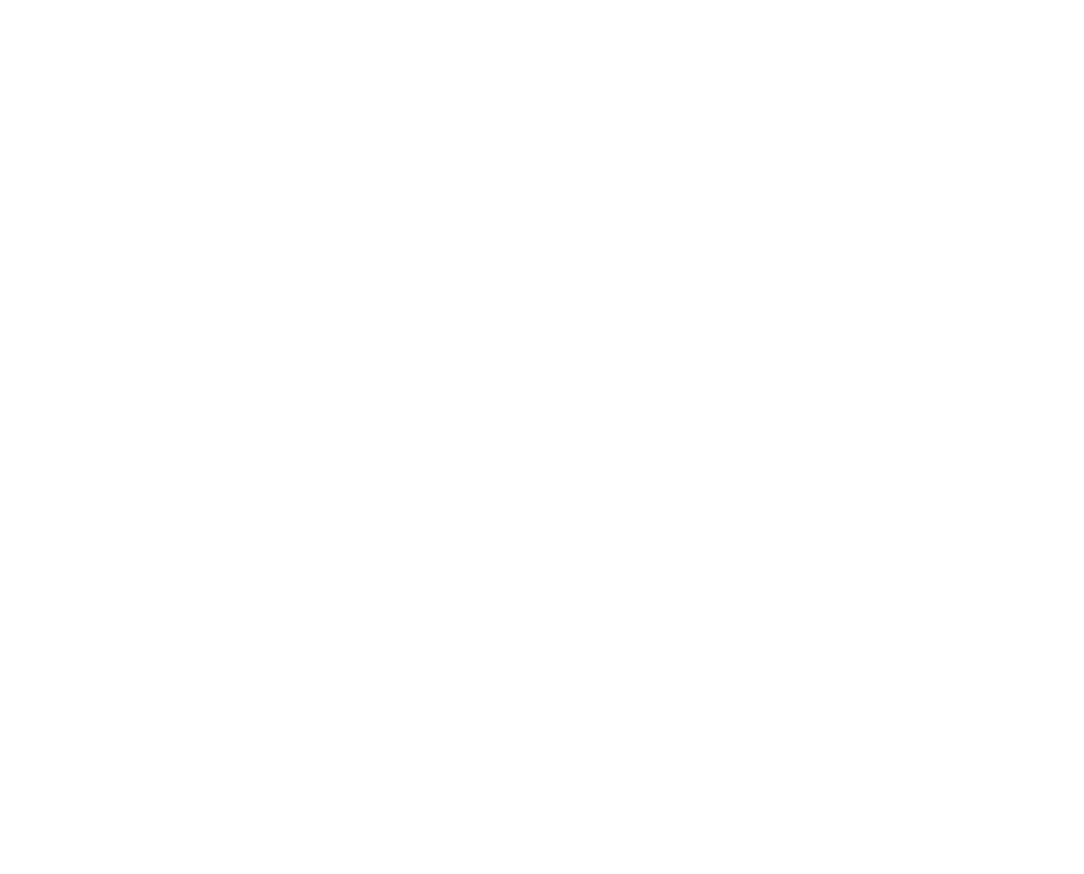
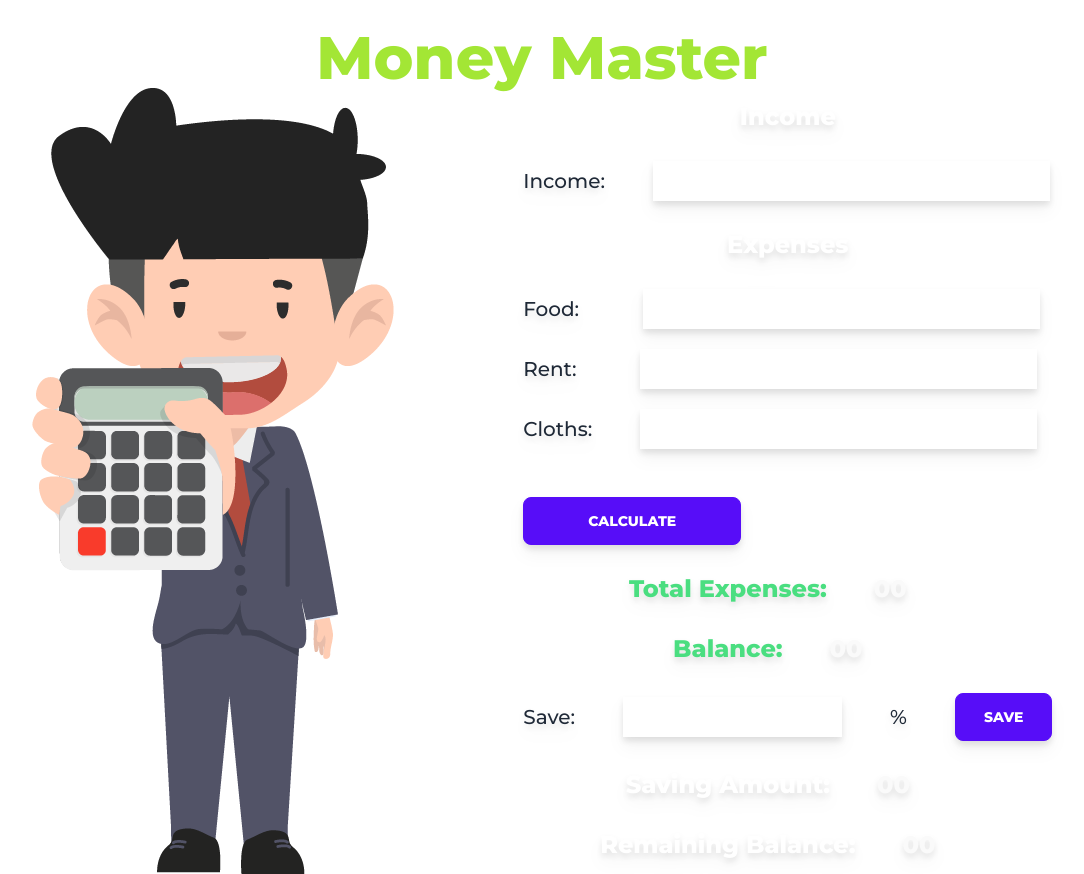
Before and after one commit to aqibanafi/money-master-project, a plain HTML site: page index.html in a window 1280 px wide. Shown: the whole page, without its empty margins (98-1182 px from the left). Before the commit the page ends 800 px from the top, so only its background shows below. Drawn offline with nearby package versions, Linux system fonts and the light colour scheme.

Commit message:
basic html

```diff
--- a/index.html
+++ b/index.html
@@ -10,6 +10,52 @@
     <script src="https://cdn.tailwindcss.com"></script>
 </head>
 <body>
+    <section class="container mx-auto">
+        <h1 class="text-6xl font-bold text-lime-400 text-center mt-7">Money Master</h1>
+        <div class="flex justify-evenly">
+            <div>
+                <img src="img/hero-image.png" alt="">
+            </div>
+            <div class="calculation-box flex">
+                <div class="drop-shadow-lg flex-cols justify-center items-center">
+                    <div class="flex-cols justify-center items-center income">
+                        <h2 class="text-center text-2xl font-semibold text-white mb-7">Income</h2>
+                        <div class="flex gap-x-12 items-center">
+                            <p class="text-xl">Income:</p>
+                            <input class="w-3/4 h-10 px-3" type="text">
+                        </div>
+                    </div>
+                    <div class="mt-7">
+                        <h2 class="text-center text-2xl font-semibold text-white mb-7">Expenses</h2>
+                        <div class="flex gap-x-16 mb-5 items-center">
+                            <p class="text-xl">Food:</p>
+                            <input class="w-3/4 h-10 px-3" type="text">
+                        </div>
+                        <div class="flex gap-x-16 mb-5 items-center">
+                            <p class="text-xl">Rent:</p>
+                            <input class="w-3/4 h-10 px-3" type="text">
+                        </div>
+                        <div class="flex gap-x-12 items-center">
+                            <p class="text-xl">Cloths:</p>
+                            <input class="w-3/4 h-10 px-3" type="text">
+                        </div>
+                    </div>
+                        <button class="btn btn-primary px-16 mt-12">Calculate</button>
+                    <p class="text-center mt-7 text-2xl font-semibold text-green-400">Total Expenses: <span class="px-10 text-neutral-50">00</span></p>
+                    <p class="text-center mt-7 text-2xl font-semibold text-green-400">Balance: <span class="px-10 text-neutral-50">00</span></p>
+                    <div class="flex gap-x-12 justify-center items-center mt-7">
+                        <p class="text-xl">Save:</p>
+                        <input class="w-3/4 h-10 px-3" type="text">
+                        <p class="text-xl">%</p>
+                            <button class="btn btn-primary px-7">Save</button>
+                    </div>
+                    <p class="text-center mt-7 text-2xl font-semibold text-white text-green-400">Saving Amount: <span class="px-10 text-neutral-50">00</span></p>
+                    <p class="text-center mt-7 text-2xl font-semibold text-white text-green-400">Remaining Balance: <span class="px-10 text-neutral-50">00</span></p>
+                </div>
+            </div>
+
+        </div>
+    </section>
     <script src="js/utilities.js"></script>
 </body>
 </html>
--- a/style.css
+++ b/style.css
@@ -2,3 +2,8 @@
 body{
     font-family: 'Montserrat', sans-serif;
 }
+.calculation-box{
+    display: flex;
+    justify-content: center;
+    align-items: center;
+}
```
